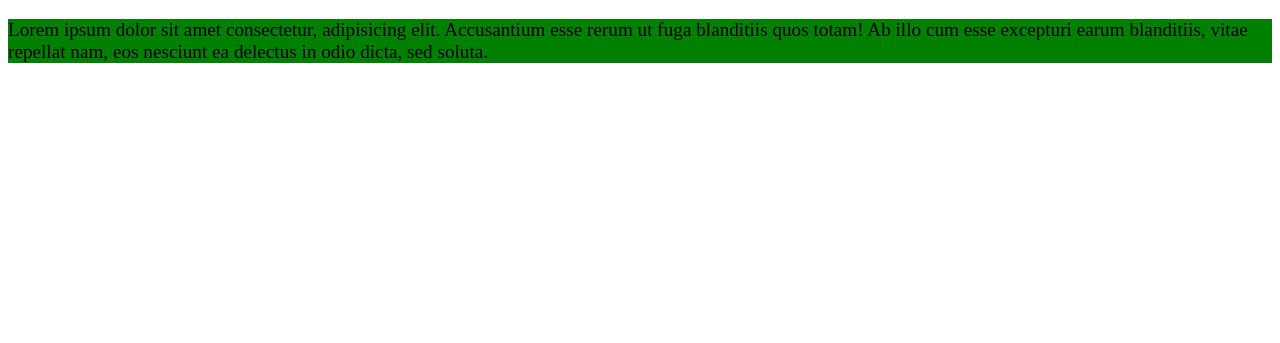
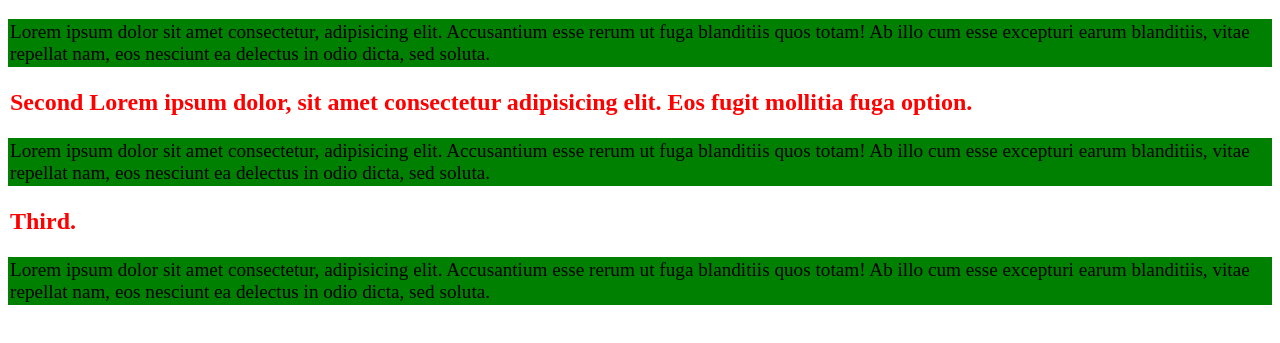
Before and after one commit to HasanLabib/My-practice-html-and-css, a plain HTML site: page Headirst/Practice/chap 1/My change for git.html in a window 1280 px wide. Shown: the part 61-404 px from the top of the page. Drawn offline with Linux system fonts and the light colour scheme.

Commit message:
add 2nd and third lorem with style changes

```diff
--- a/Headirst/Practice/chap 1/My change for git.html
+++ b/Headirst/Practice/chap 1/My change for git.html
@@ -14,5 +14,21 @@
       blanditiis, vitae repellat nam, eos nesciunt ea delectus in odio dicta,
       sed soluta.
     </p>
+
+    <h2>Second Lorem ipsum dolor, sit amet consectetur adipisicing elit. Eos fugit mollitia fuga option.</h2>
+    <p>
+      Lorem ipsum dolor sit amet consectetur, adipisicing elit. Accusantium esse
+      rerum ut fuga blanditiis quos totam! Ab illo cum esse excepturi earum
+      blanditiis, vitae repellat nam, eos nesciunt ea delectus in odio dicta,
+      sed soluta.
+    </p>
+
+    <h2>Third.</h2>
+    <p>
+      Lorem ipsum dolor sit amet consectetur, adipisicing elit. Accusantium esse
+      rerum ut fuga blanditiis quos totam! Ab illo cum esse excepturi earum
+      blanditiis, vitae repellat nam, eos nesciunt ea delectus in odio dicta,
+      sed soluta.
+    </p>
   </body>
 </html>
--- a/style/style.css
+++ b/style/style.css
@@ -5,4 +5,10 @@ h1 {
 p {
   background-color: green;
   font-size: 1.2em;
+  padding: 2px;
 }
+h2 {
+  color: red;
+  font-size: 1.5em;
+  padding: 2px;
+}
```
